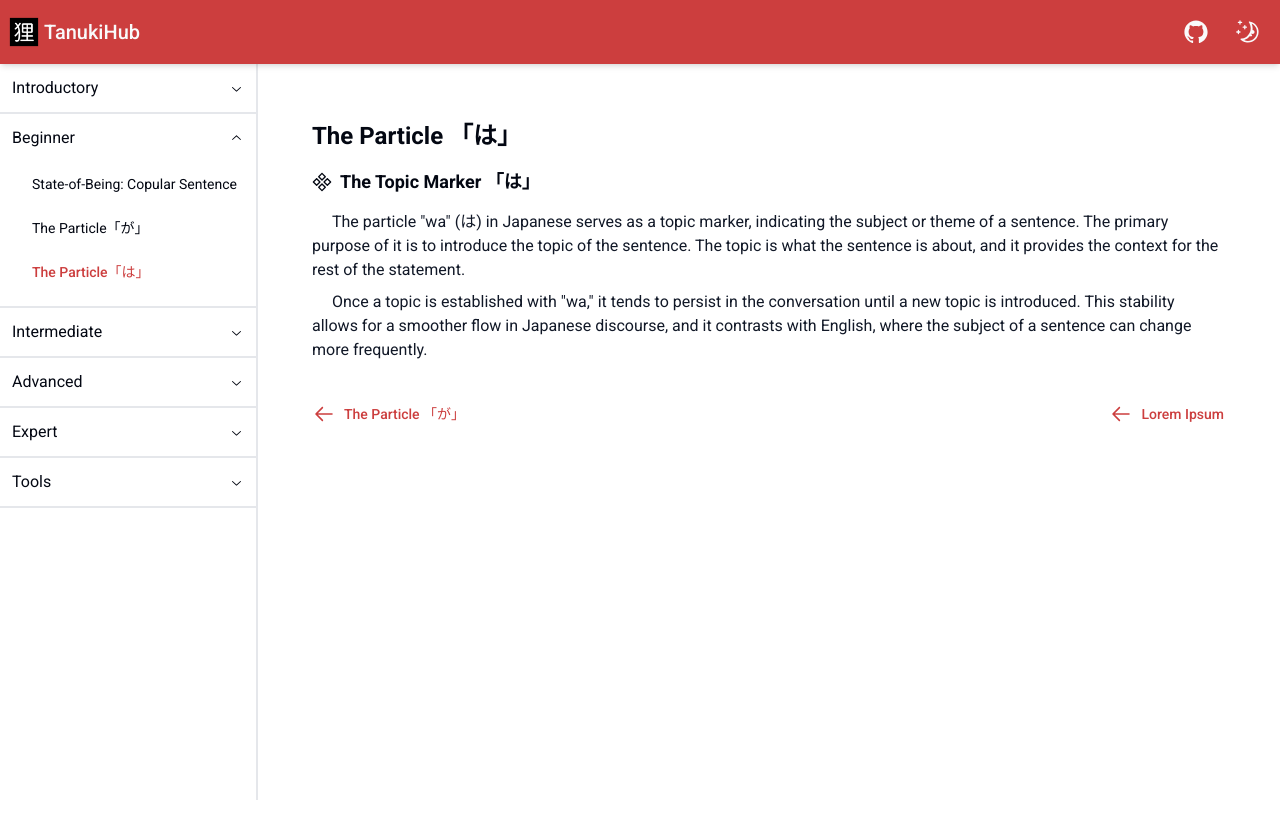
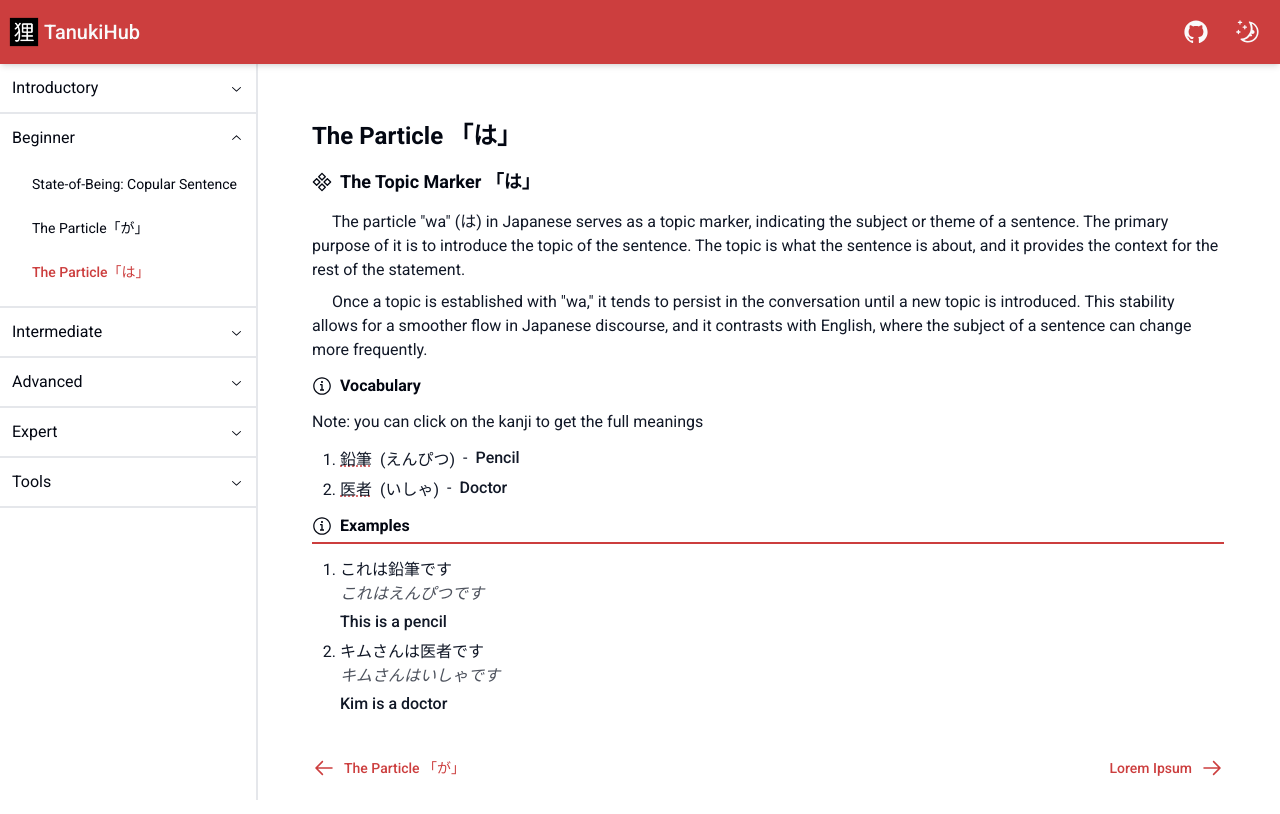
Before and after one commit to LinCie/tanukihub, a Next.js app: page /beginner/the-particle-ha in a window 1280 px wide. Shown: the top 814 px of the page. Built offline with nearby package versions, Linux system fonts and the light colour scheme.

Commit message:
added examples and vocabulary

```diff
--- a/app/beginner/the-particle-ha/page.tsx
+++ b/app/beginner/the-particle-ha/page.tsx
@@ -8,12 +8,42 @@ import PageTitle from "@/components/typography/PageTitle";
 import SectionTitle from "@/components/typography/SectionTitle";
 import Paragraph from "@/components/typography/Paragraph";
 import Japanese from "@/components/typography/Japanese";
+import ExampleType from "@/components/example/ExampleType";
+import Example from "@/components/example/Example";
+import VocabularyType from "@/components/vocabulary/VocabularyType";
+import Vocabulary from "@/components/vocabulary/Vocabulary";
 
 export const metadata: Metadata = {
   title: "TanukiHub | The Particle 「は」",
 };
 
 const TopicMarkerSection = () => {
+  const vocabularies: VocabularyType[] = [
+    {
+      kanji: "鉛筆",
+      searchFor: "鉛筆",
+      reading: "えんぴつ",
+      meaning: "Pencil",
+    },
+    {
+      kanji: "医者",
+      searchFor: "医者",
+      reading: "いしゃ",
+      meaning: "Doctor",
+    },
+  ];
+  const examples: ExampleType[] = [
+    {
+      kana: "これは鉛筆です",
+      romaji: "これはえんぴつです",
+      translation: "This is a pencil",
+    },
+    {
+      kana: "キムさんは医者です",
+      romaji: "キムさんはいしゃです",
+      translation: "Kim is a doctor",
+    },
+  ];
   return (
     <section id="topic-marker-section">
       <SectionTitle>The Topic Marker 「は」</SectionTitle>
@@ -30,6 +60,8 @@ const TopicMarkerSection = () => {
         a smoother flow in Japanese discourse, and it contrasts with English,
         where the subject of a sentence can change more frequently.
       </Paragraph>
+      <Vocabulary vocabularies={vocabularies} />
+      <Example examples={examples} />
     </section>
   );
 };
@@ -43,7 +75,9 @@ export default function Page() {
         <BottomNavigationLink href="/beginner/the-partivle-ga">
           The Particle 「が」
         </BottomNavigationLink>
-        <BottomNavigationLink href="/">Lorem Ipsum</BottomNavigationLink>
+        <BottomNavigationLink right href="/">
+          Lorem Ipsum
+        </BottomNavigationLink>
       </BottomNavigation>
     </div>
   );
```
